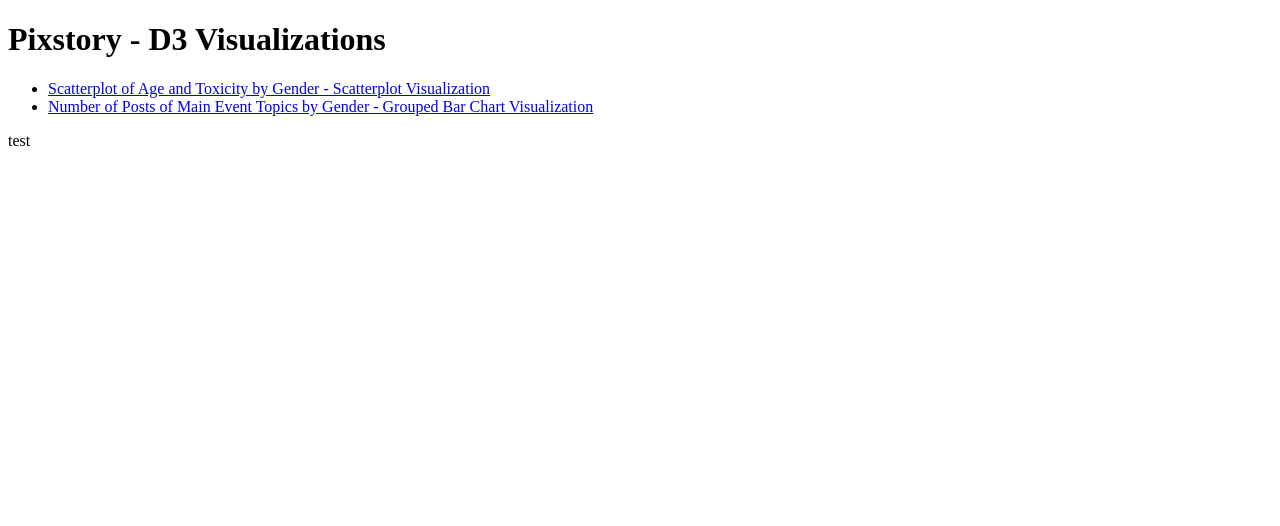
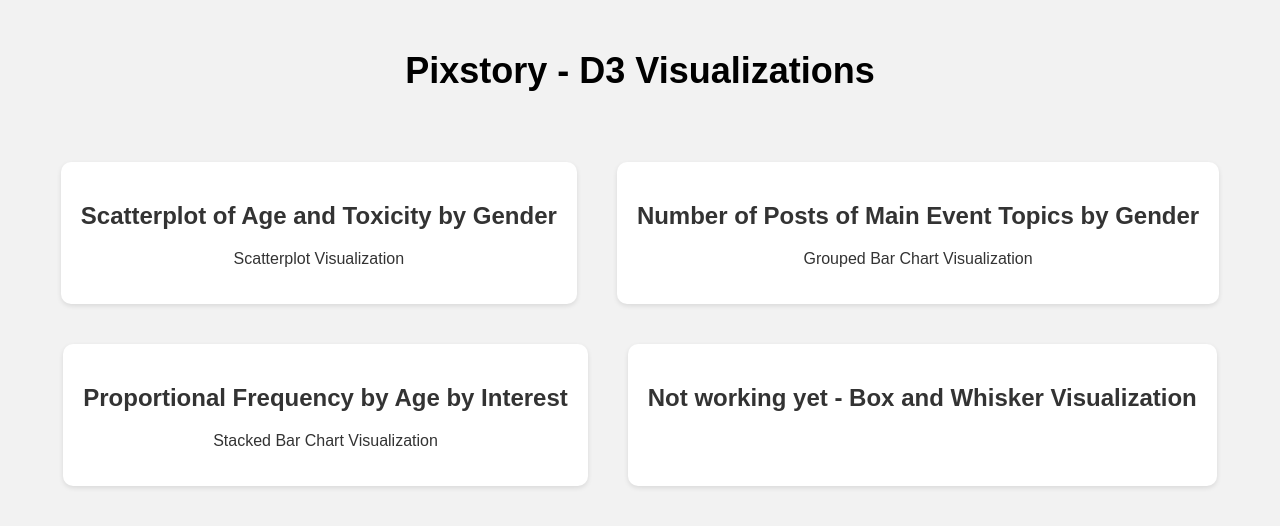
Before and after one commit to talajune/dsci550-group4, a plain HTML site: page index.html in a window 1280 px wide. Drawn offline with Linux system fonts and the light colour scheme.

Commit message:
landing page

```diff
--- a/index.html
+++ b/index.html
@@ -2,13 +2,72 @@
 <html>
   <head>
     <title>Group 4 D3 Visualizations</title>
+    <style>
+      body {
+        font-family: Arial, sans-serif;
+        text-align: center;
+        background-color: #f2f2f2;
+      }
+      h1 {
+        font-size: 36px;
+        margin-top: 50px;
+      }
+      ul {
+        list-style: none;
+        margin-top: 50px;
+        padding: 0;
+        display: flex;
+        flex-wrap: wrap;
+        justify-content: center;
+      }
+      li {
+        margin: 20px;
+        background-color: #fff;
+        border-radius: 10px;
+        box-shadow: 0px 2px 5px rgba(0, 0, 0, 0.1);
+        transition: transform 0.2s ease-in-out;
+      }
+      li:hover {
+        transform: translateY(-5px);
+        box-shadow: 0px 5px 10px rgba(0, 0, 0, 0.2);
+      }
+      a {
+        display: block;
+        color: #333;
+        text-decoration: none;
+        padding: 20px;
+      }
+      a:hover {
+        background-color: #f2f2f2;
+      }
+    </style>
   </head>
   <body>
     <h1>Pixstory - D3 Visualizations</h1>
     <ul>
-        <li><a href="scatterplot_age_gender_toxicity/index.html">Scatterplot of Age and Toxicity by Gender - Scatterplot Visualization</a></li>
-        <li><a href="grouped_bar_chart/index.html">Number of Posts of Main Event Topics by Gender - Grouped Bar Chart Visualization</a></li>
+      <li>
+        <a href="scatterplot_age_gender_toxicity/index.html">
+          <h2>Scatterplot of Age and Toxicity by Gender</h2>
+          <p>Scatterplot Visualization</p>
+        </a>
+      </li>
+      <li>
+        <a href="grouped_bar_chart/index.html">
+          <h2>Number of Posts of Main Event Topics by Gender</h2>
+          <p>Grouped Bar Chart Visualization</p>
+        </a>
+      </li>
+      <li>
+        <a href="stacked_bar_chart_Ric/index.html">
+          <h2>Proportional Frequency by Age by Interest</h2>
+          <p>Stacked Bar Chart Visualization</p>
+        </a>
+      </li>
+      <li>
+        <a href="BoxWhisker/index.html">
+          <h2>Not working yet - Box and Whisker Visualization</h2>
+        </a>
+      </li>
     </ul>
-     <p>test<p>
-    </body>
+  </body>
 </html>
```
